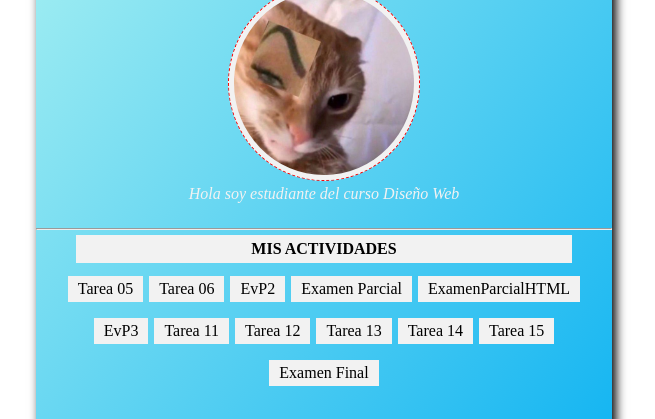
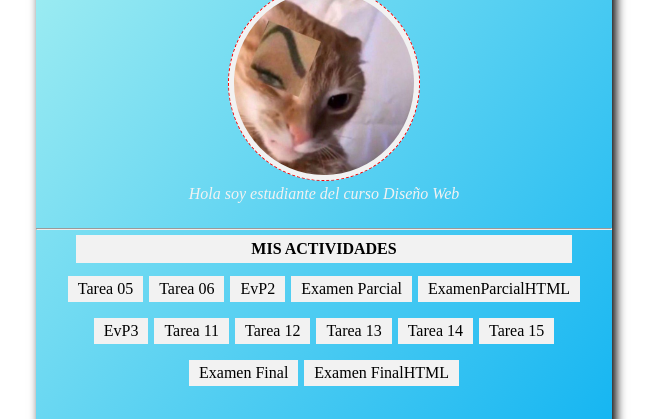
Before and after one commit to MatiasTardillo/MatiasTardillo.github.io, a plain HTML site: page index.html in a window 1280 px wide. Shown: the part 177-596 px from the top of the page, without its empty margins (316-971 px from the left). Drawn offline with Linux system fonts and the light colour scheme.

Commit message:
Update index.html

```diff
--- a/index.html
+++ b/index.html
@@ -33,7 +33,8 @@
                 <li><a href="#">Tarea 13</a></li>
                 <li><a href="#">Tarea 14</a></li>
                 <li><a href="#">Tarea 15</a></li>
-                <li><a href="#">Examen Final</a></li>
+                <li><a href="ExamenFinal/index.html">Examen Final</a></li>
+                <li><a href="ExamenFinalhtml/index.html">Examen FinalHTML</a></li>
 
             </ul>
         </div>
```
